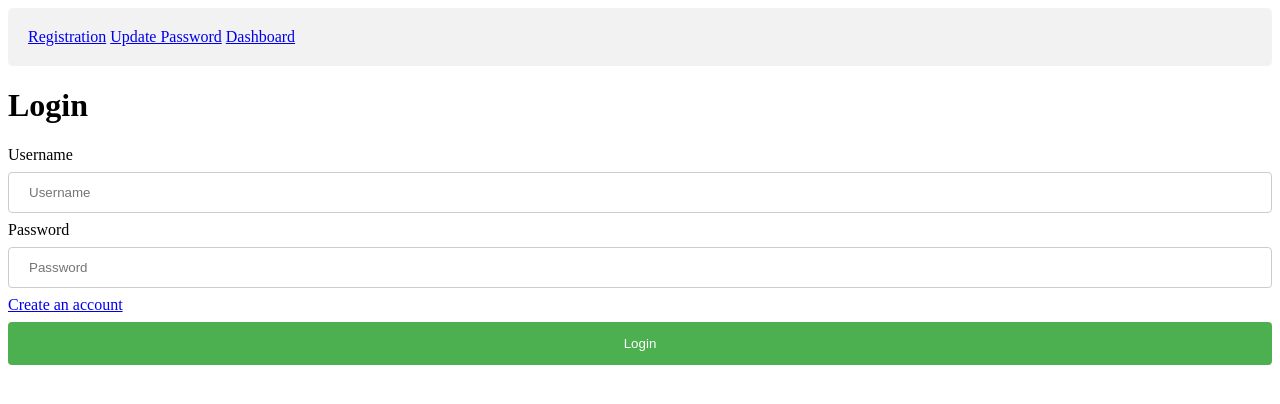
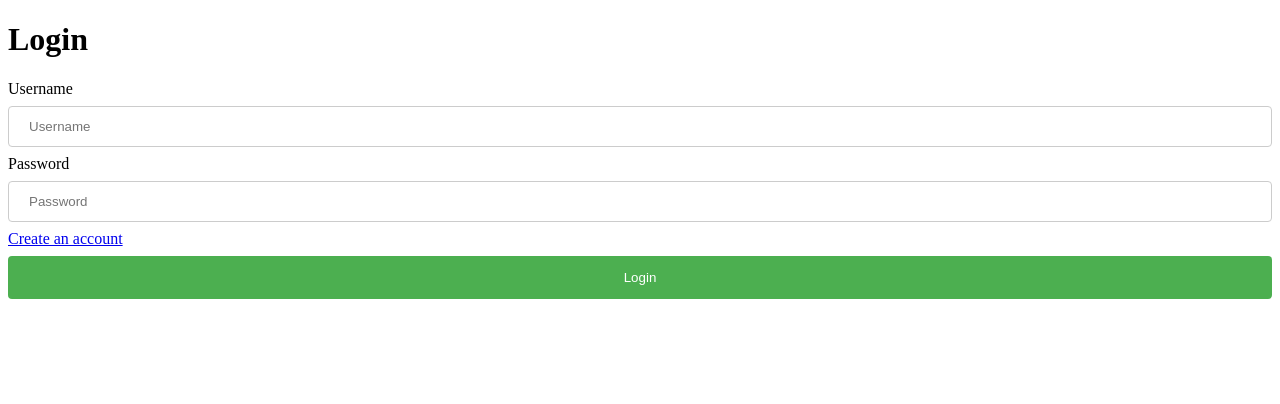
Before and after one commit to ghanizadev/CTF-mba-rankings, a website: page public/index.html in a window 1280 px wide. Drawn offline with Linux system fonts and the light colour scheme.

Commit message:
Removed nav div

```diff
--- a/public/index.html
+++ b/public/index.html
@@ -9,11 +9,6 @@
     <title>Document</title>
 </head>
 <body>
-    <div>
-        <a href="/registration">Registration</a>
-        <a href="/update-password">Update Password</a>
-        <a href="/dashboard">Dashboard</a>
-    </div>
     <h1>Login</h1>
     <form action="/api/login" method="POST">
         <label for="username-input">
```
